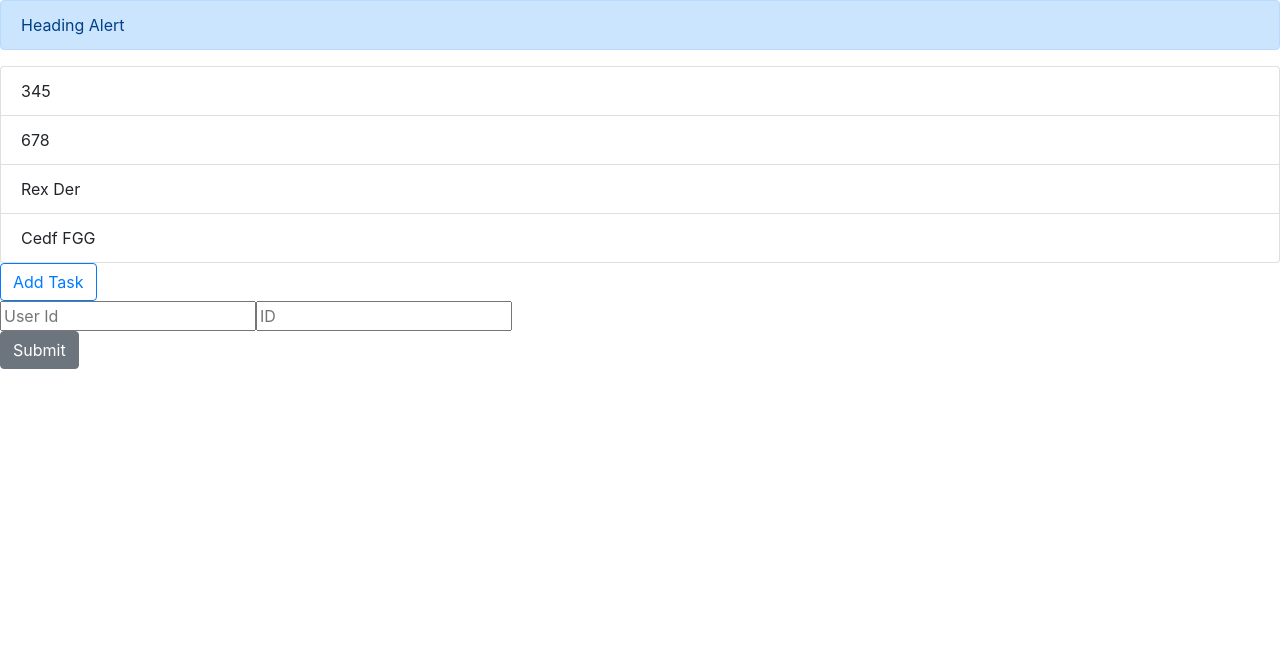
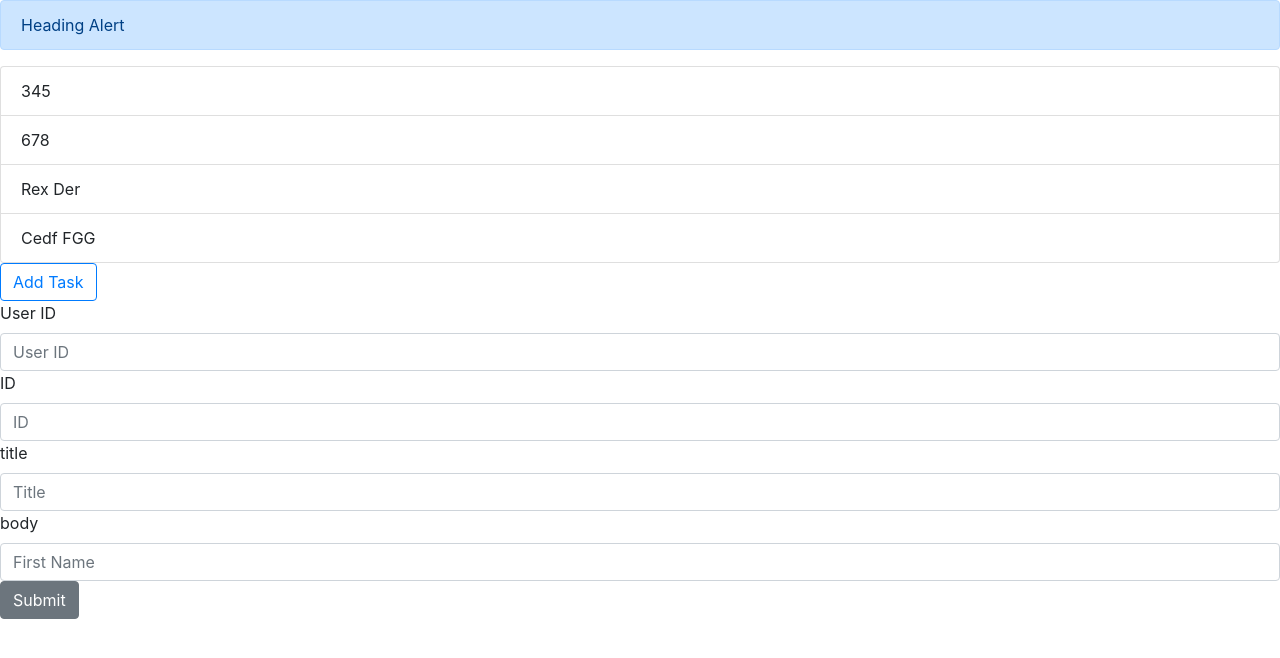
Before and after one commit to ShornJacob/reduxtemplate, a React (Create React App) app: page / in a window 1280 px wide. Shown: the top 658 px of the page. Built offline with nearby package versions, Linux system fonts and the light colour scheme.

Commit message:
Added a renderInput component for TaskForm

```diff
--- a/src/components/TaskForm.js
+++ b/src/components/TaskForm.js
@@ -1,14 +1,21 @@
 import React from 'react'
 import { Field, reduxForm } from 'redux-form'
-import { Label, Button, Input, Alert} from 'reactstrap';
+import { Label, Button, Input } from 'reactstrap';
+
+
+const renderInput = ({input,meta,label,placeholder,type}) =>
+<div>
+  <Label>{label}</Label>
+  <Input {...input} type={type} placeholder={placeholder} />
+</div>
 
 let TaskForm = ({handleSubmit}) =>
   <form>
     <div>
-      <Field name="userId" label="User ID" component="input" type={"number"} placeholder="User Id" />
-      <Field name="id" label="ID" component="input" type={"number"} placeholder="ID" />
-      <Field name="title" label="title" component="title" type={"number"} placeholder="Title" />
-      <Field name="body" label="body" component="body" type={"number"} placeholder="First Name" />
+      <Field name="userId" label="User ID" component={renderInput} type="number" placeholder="User ID"  />
+      <Field name="id" label="ID" component={renderInput}  type="number" placeholder="ID" />
+      <Field name="title" label="title" component={renderInput} type="text" placeholder="Title" />
+      <Field name="body" label="body" component={renderInput} type="text" placeholder="First Name" />
 
       <Button  type="submit" >Submit</Button>
     </div>
```
